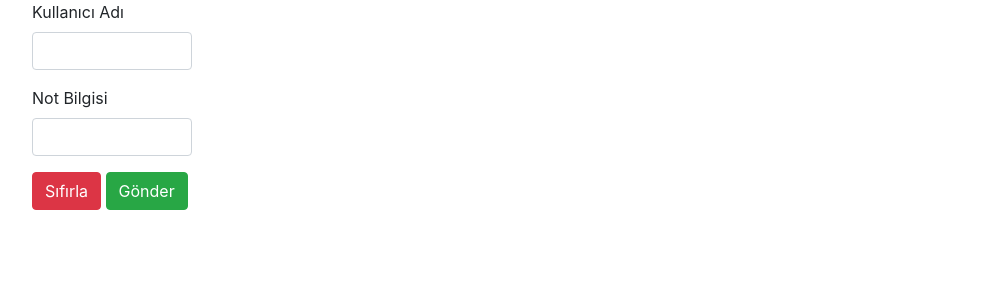
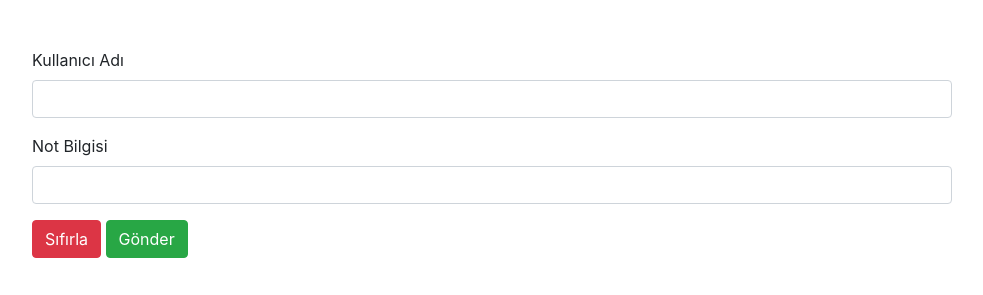
Before and after one commit to canndd/js-egzersiz-2, a plain HTML site: page index.html in a window 1280 px wide. Shown: the whole page, without its empty margins (243-1226 px from the left). Drawn offline with nearby package versions, Linux system fonts and the light colour scheme.

Commit message:
form ve liste  margin değerleri değiştirildi

```diff
--- a/index.html
+++ b/index.html
@@ -16,7 +16,7 @@
             <div class="col sm-8 offset-sm-2">
                 <form action="" id="userForm">
                     <div class="mb-3">
-                        <label for="username" class="form-label">Kullanıcı Adı</label>
+                        <label for="username" class="form-label mt-5">Kullanıcı Adı</label>
                         <input type="text" class="form-control" name="username" id="username">
                     </div>
                     <div class="mb-3">
@@ -31,14 +31,15 @@
 
                 </form>
             </div>
-            <div class="col-sm-8 offeset-sm-2 mt-4">
+
+            </div>
+            <div class="col-sm-8 offeset-sm-2 mt-4 " style="margin-left: 175px;">
                 <ul class="list-group" id="userList">
                     <!-- <li class="list-group-item d-flex justify-content-between align-items-center">
 
                     </li>
                     -->
                 </ul>
-            </div>
         </div>
     </div>
 
```
